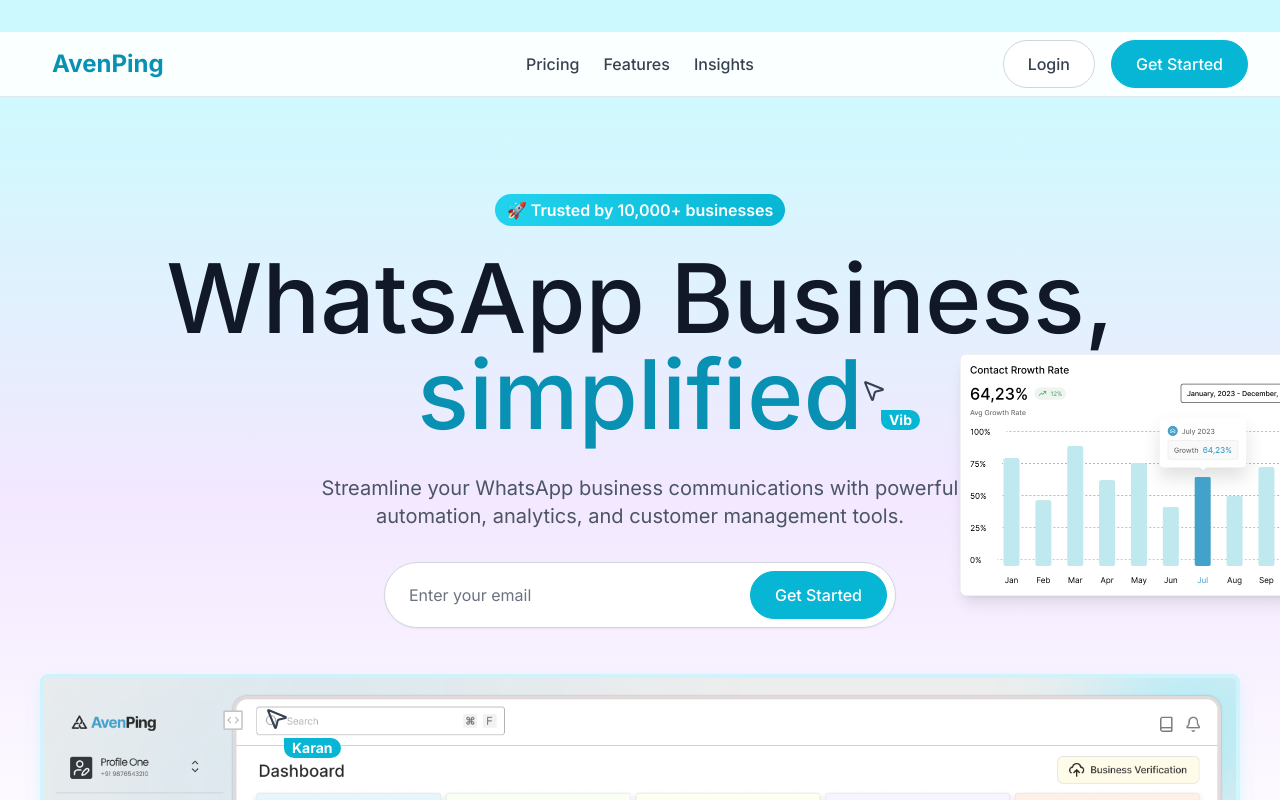
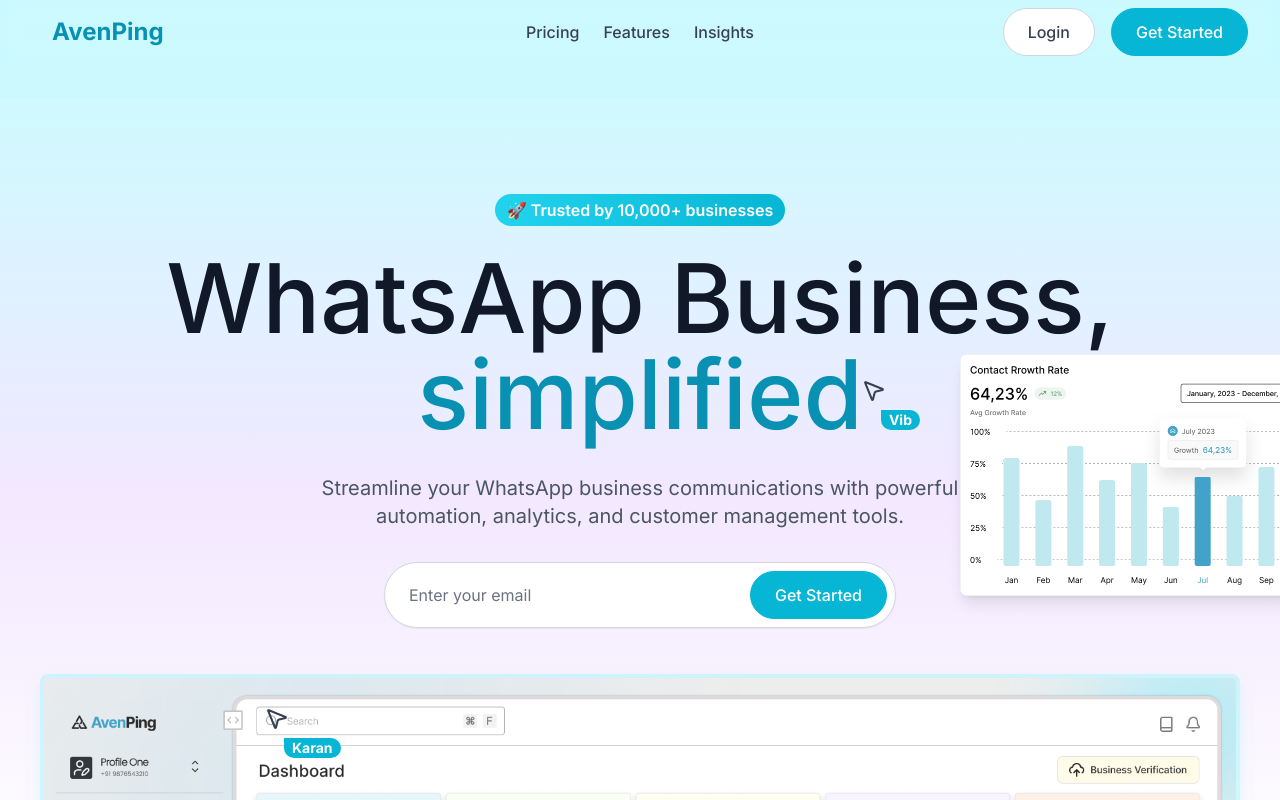
Before and after one commit to RuffledZest/AvenPingLandingPage, a Next.js app: page / in a window 1280 px wide. Shown: the top 800 px of the page. Built offline with nearby package versions, Linux system fonts and the light colour scheme.

Commit message:
fixed navbar

```diff
--- a/src/sections/Navbar.tsx
+++ b/src/sections/Navbar.tsx
@@ -28,7 +28,7 @@
     return (
         <>
             <motion.section
-                className="py-4 lg:py-8 fixed w-full top-0 z-50"
+                className="pb-4 lg:pb-8 fixed w-full top-0 z-50"
                 animate={{
                     backgroundColor: isScrolled ? "rgba(255, 255, 255, 0)" : "rgba(255, 255, 255, 0)"
                 }}
@@ -39,10 +39,13 @@
                         className={`transition-all duration-300 ${
                             isScrolled
                                 ? 'border border-gray-200 rounded-[27px] lg:rounded-full bg-white/70 backdrop-blur shadow-sm'
-                                : 'bg-white/90 backdrop-blur border-b border-gray-200'
+                                : 'bg-white/90 backdrop-blur '
                         }`}
                         animate={{
-                            borderRadius: isScrolled ? "27px" : "0px"
+                            borderRadius: isScrolled ? "50px" : "0px",
+                            marginTop: isScrolled ? "16px" : "0",
+                            backgroundColor: isScrolled ? "rgba(255, 255, 255, 0.7)" : "transparent",
+                            boxShadow: isScrolled ? "0 2px 10px rgba(0, 0, 0, 0.1)" : "none",
                         }}
                         transition={{ duration: 0.3 }}
                     >
```
